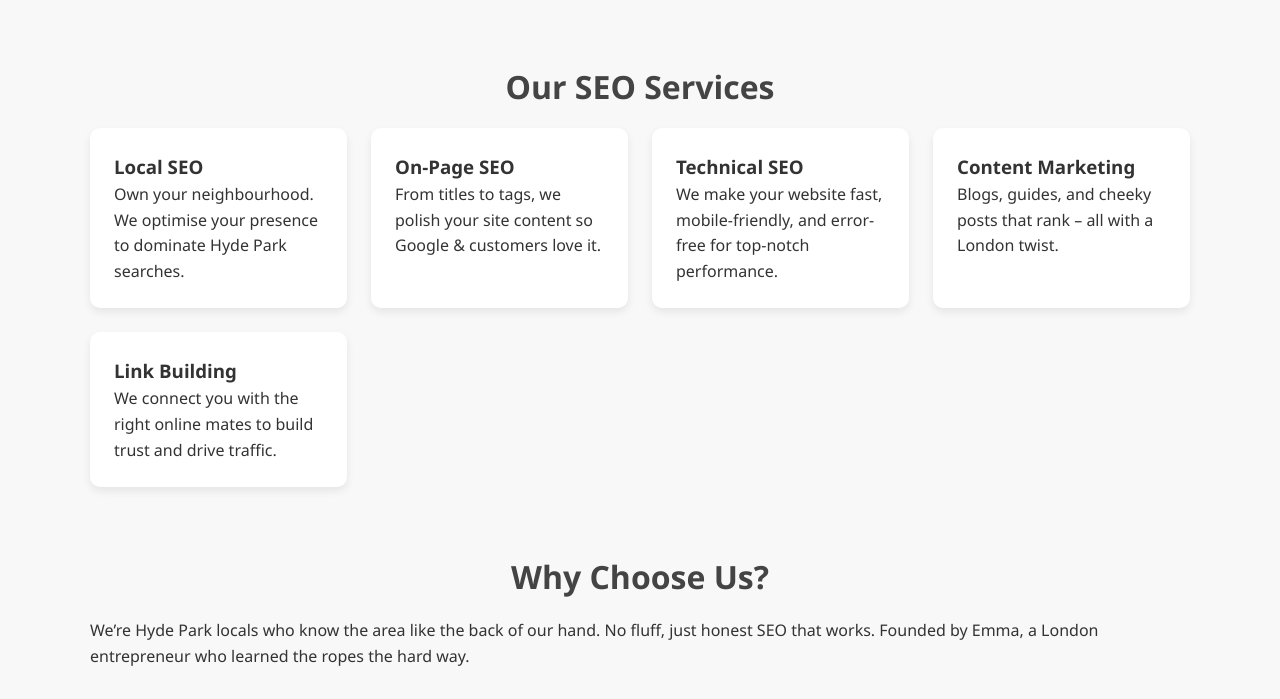
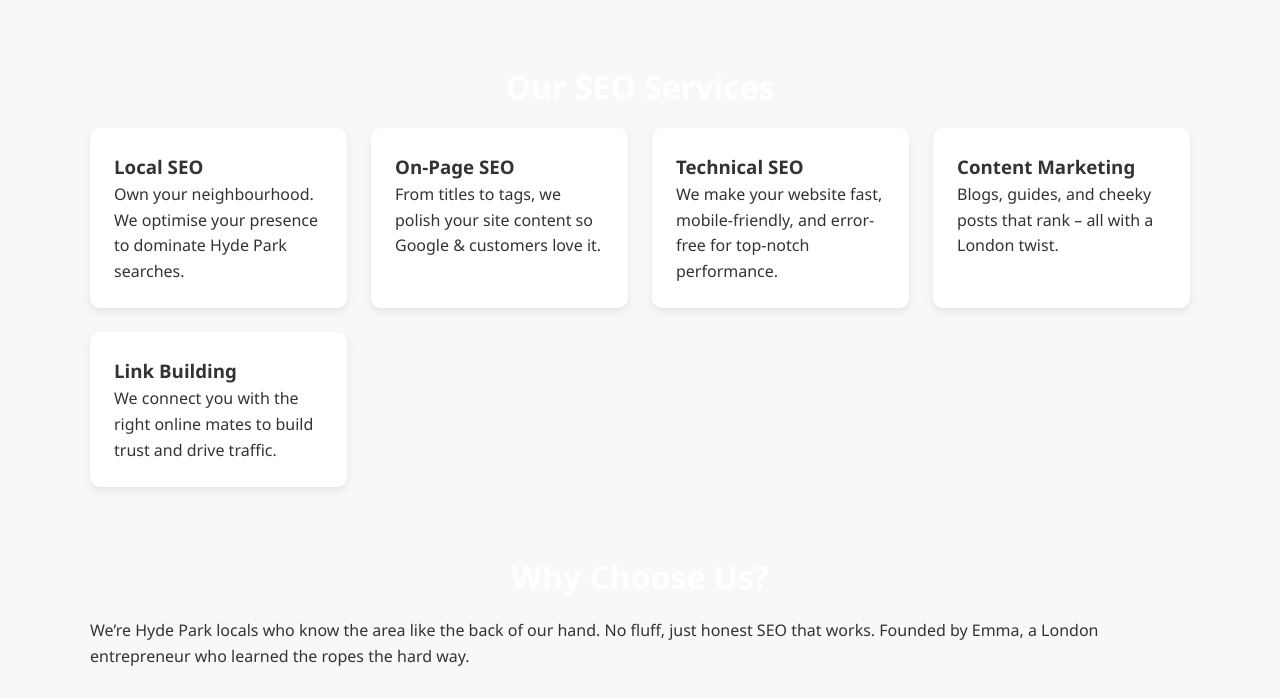
Before and after one commit to surajsibi/hydePark, a plain HTML site: page index.html in a window 1280 px wide. Shown: the part 876-1575 px from the top of the page. Drawn offline with Linux system fonts and the light colour scheme; grey boxes are pictures that could not be loaded.

Commit message:
color change

```diff
--- a/styles.css
+++ b/styles.css
@@ -59,7 +59,7 @@ footer h2 {
   text-align: center;
   margin-bottom: 1rem;
   font-size: 2rem;
-  color: #444;
+  color: white;
 }
 
 .card-grid {
```
